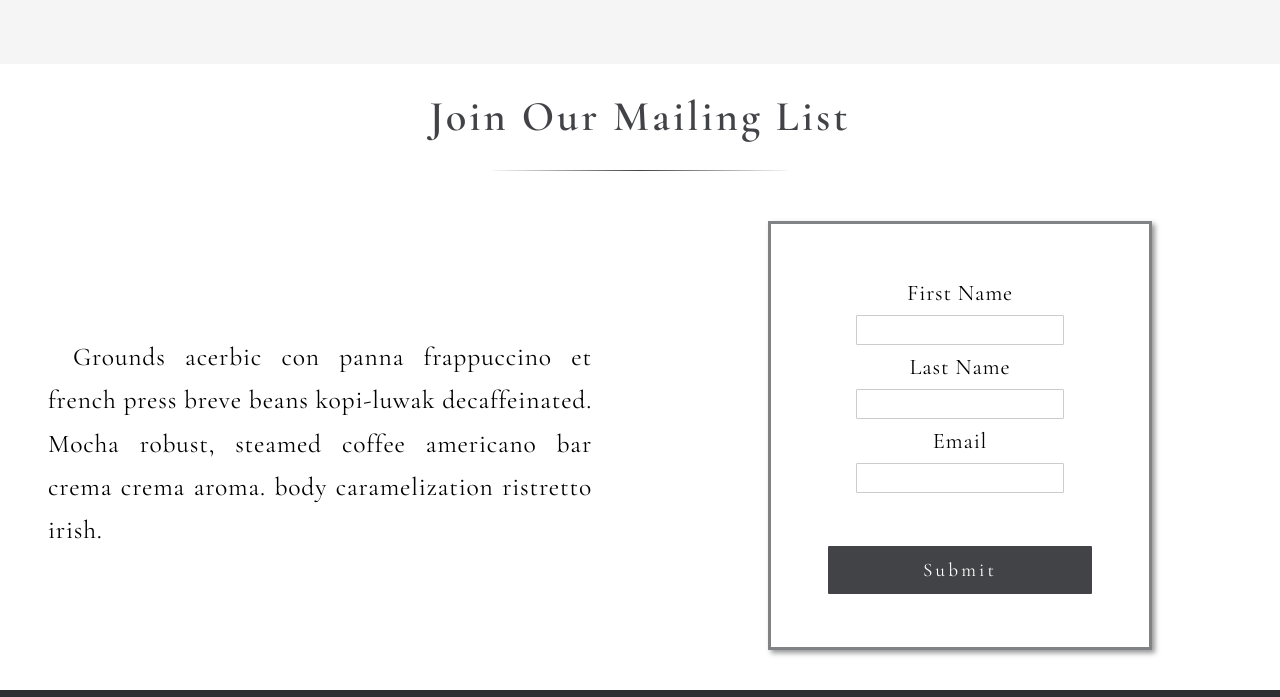
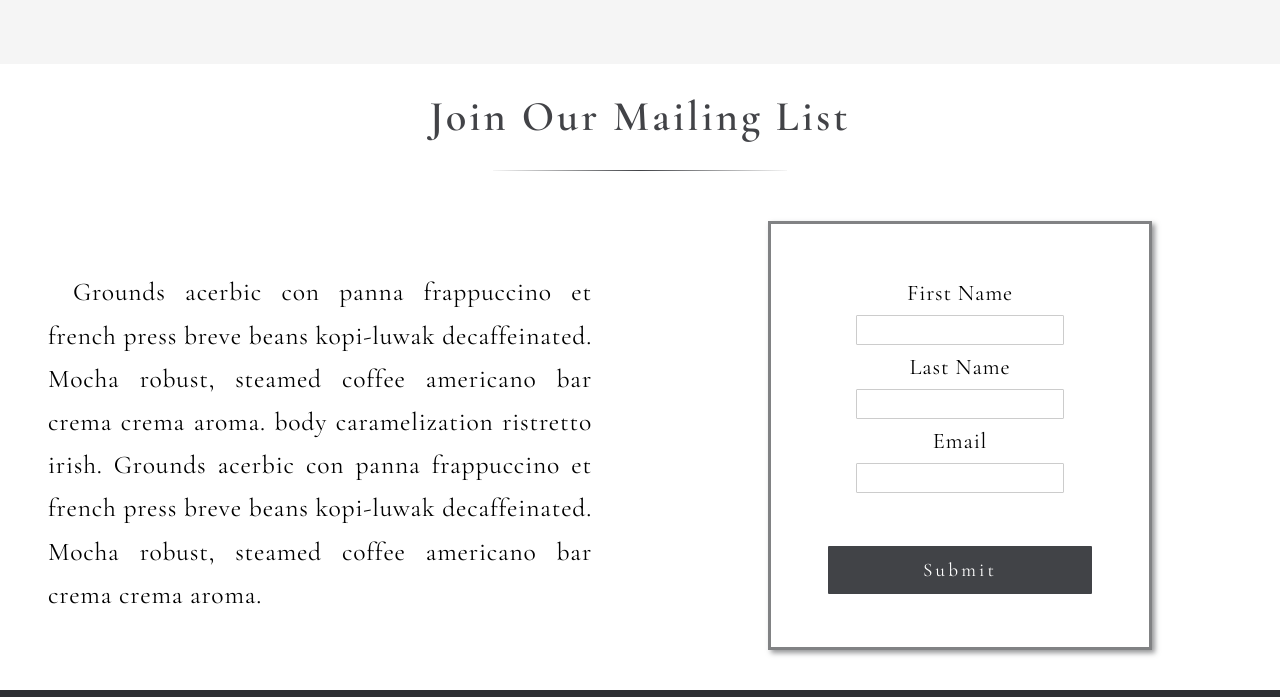
Before and after one commit to antdevelopment1/IntentManifestoApp, a website: page testing/index.html in a window 1280 px wide. Shown: the part 2500-3197 px from the top of the page. Drawn offline with nearby package versions, Linux system fonts and the light colour scheme.

Commit message:
chages paragraph in contact section

```diff
--- a/testing/index.html
+++ b/testing/index.html
@@ -113,7 +113,8 @@
             <div class="contact-p">
                 <p>
                     Grounds acerbic con panna frappuccino et french press breve beans kopi-luwak decaffeinated. Mocha robust, steamed coffee americano bar crema crema
-                    aroma. body caramelization ristretto irish.
+                    aroma. body caramelization ristretto irish.  Grounds acerbic con panna frappuccino et french press breve beans kopi-luwak decaffeinated. Mocha robust, steamed coffee americano bar crema crema
+                    aroma.
                 </p>
             </div>
             <div class="contact-form">
```
